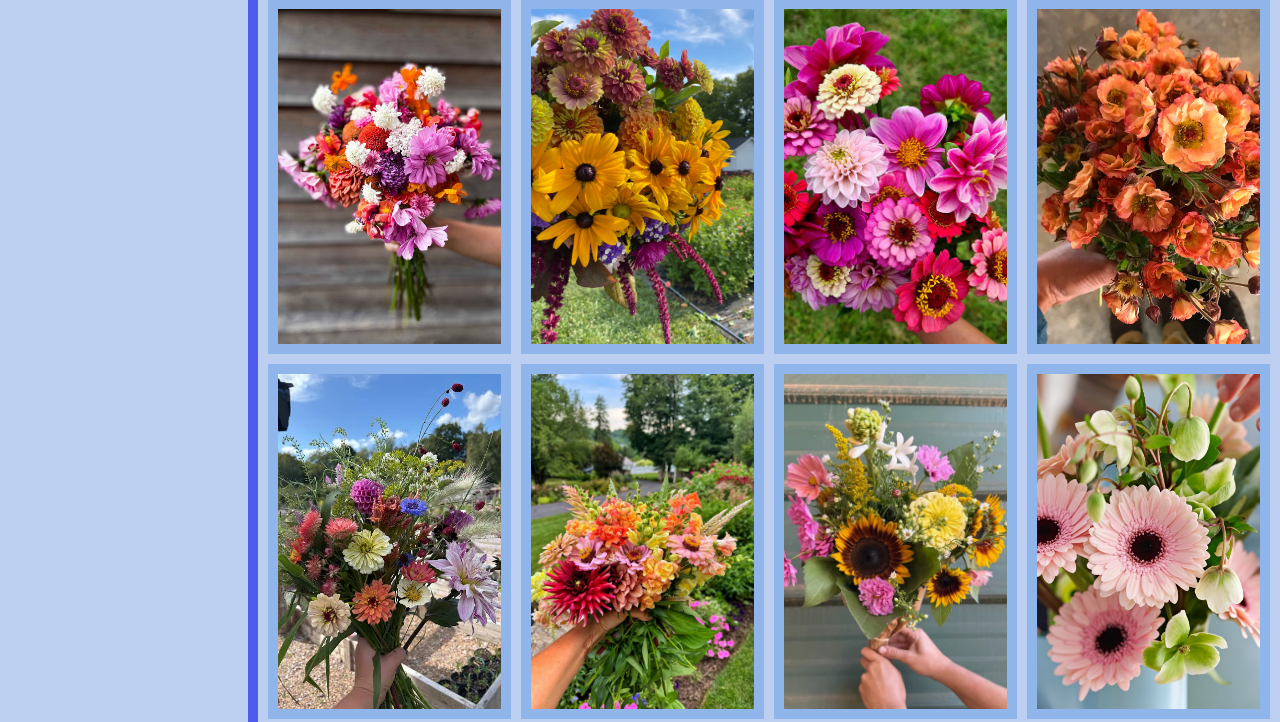
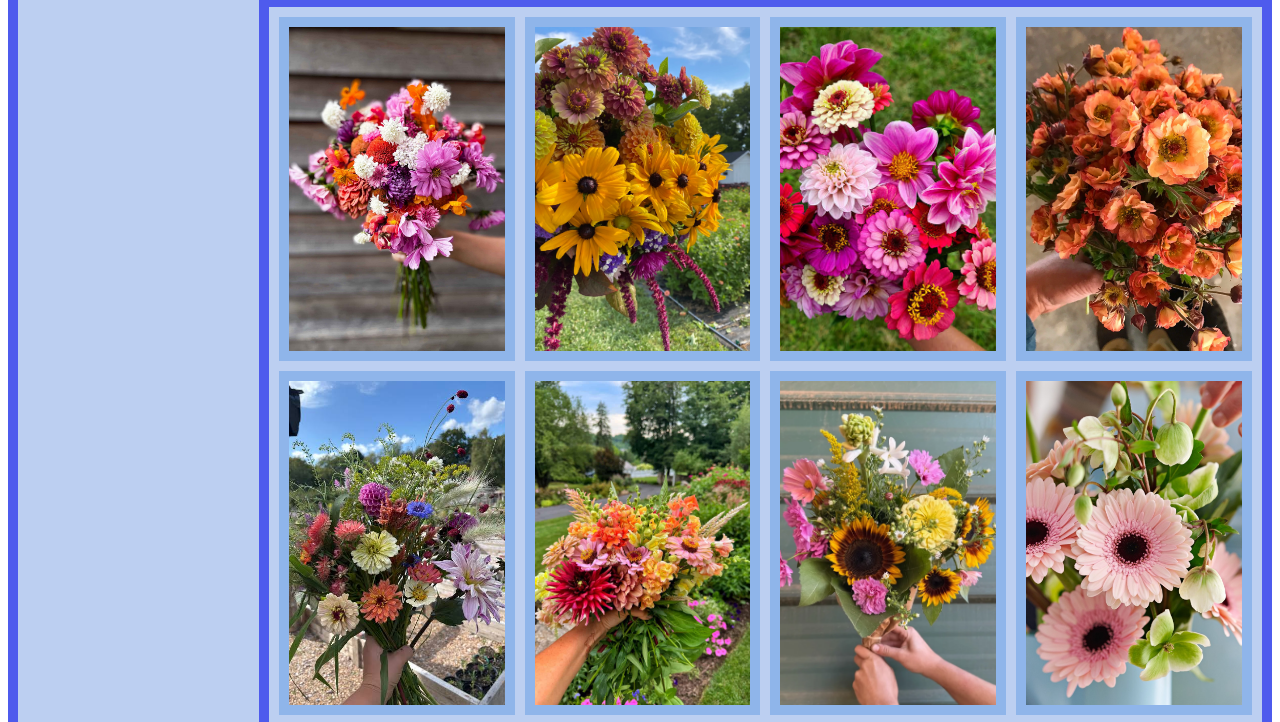
Before and after one commit to annakristiina/css-grid, a plain HTML site: page index.html in a window 1280 px wide. Shown: the part 221-943 px from the top of the page. Drawn offline with Linux system fonts and the light colour scheme.

Commit message:
Peruttu äskeiset muutokset

```diff
--- a/styles.css
+++ b/styles.css
@@ -1,9 +1,3 @@
-/* Poistetaan ylimääräinen valkoinen tila sivun reunoilta */
-body {
-    margin: 0;
-    padding: 0;
-}
-
 /* Määritetään sivun rakenne */
 .container {
     display: grid;
@@ -15,6 +9,7 @@ body {
     grid-template-rows: 200px 1fr 150px;
     gap: 10px;
     background-color: #4e5bed;
+    padding: 10px;
     min-height: 800px;
 }
 
```
